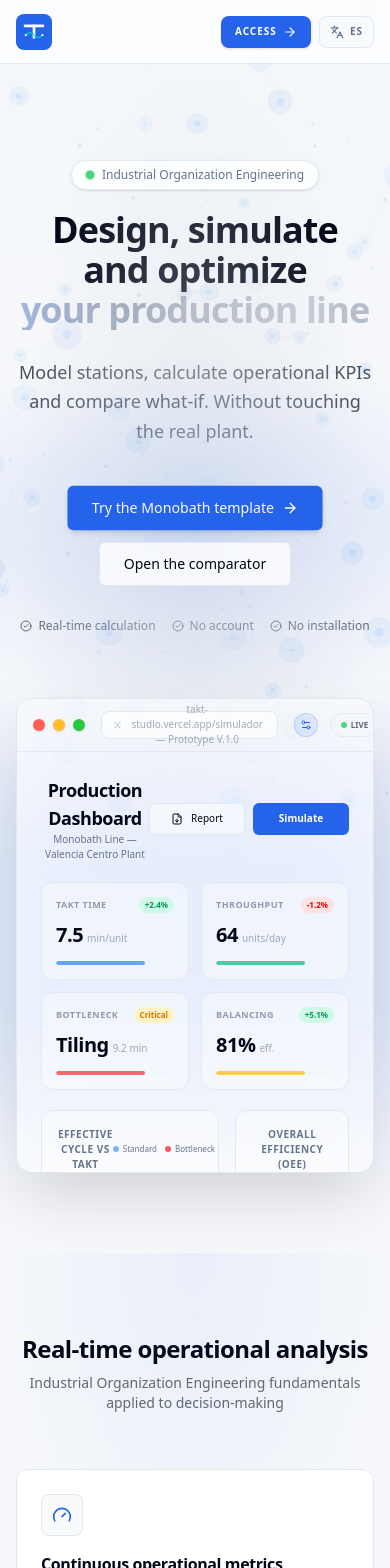
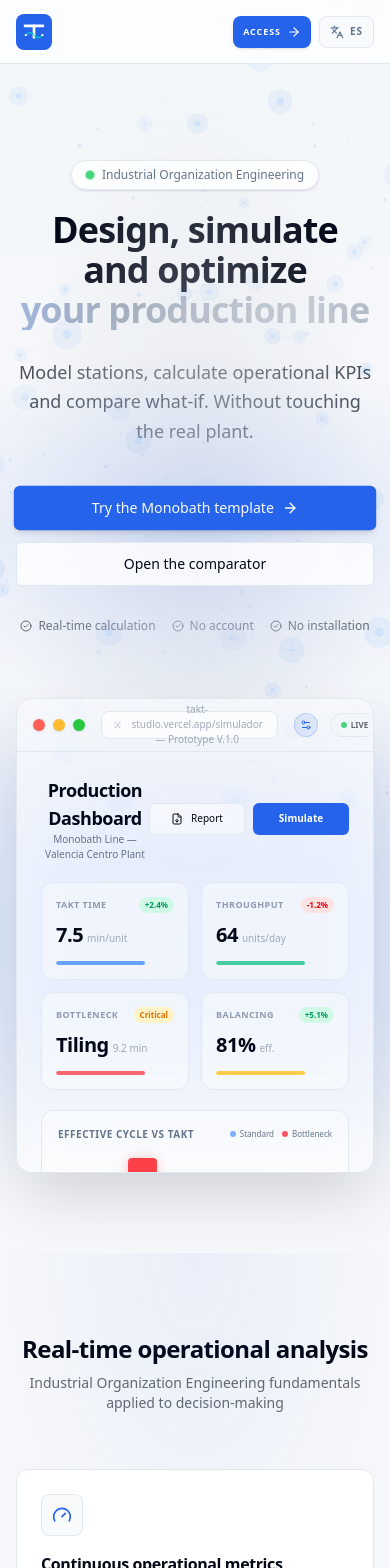
Before and after one commit to markusx5622/takt-studio, a Next.js app: page /en in a window 390 px wide. Shown: the top 1568 px of the page. Built offline with nearby package versions, Linux system fonts and the light colour scheme.

Commit message:
style(responsive): optimize multi-device layout, bottom nav clearance and breakpoint typography

```diff
--- a/app/[locale]/comparar/page.tsx
+++ b/app/[locale]/comparar/page.tsx
@@ -315,7 +315,7 @@ export default function CompararPage() {
     return (
       <div className="relative min-h-[calc(100vh-4rem)] bg-slate-50/50">
         <ConsultingBackground />
-        <div className="relative z-10 mx-auto max-w-6xl px-4 pt-2 pb-8">
+        <div className="relative z-10 mx-auto max-w-6xl px-4 pt-2 pb-24 md:pb-8">
           <div className="page-header-rule pb-4 mb-2">
             <h1 className="text-2xl font-bold tracking-tight">{t("title")}</h1>
             <p className="text-sm text-muted-foreground">{t("subtitleShort")}</p>
@@ -335,7 +335,7 @@ export default function CompararPage() {
     return (
       <div className="relative min-h-[calc(100vh-4rem)] bg-slate-50/50">
         <ConsultingBackground />
-        <div className="relative z-10 mx-auto max-w-6xl px-4 pt-2 pb-8">
+        <div className="relative z-10 mx-auto max-w-6xl px-4 pt-2 pb-24 md:pb-8">
           <div className="page-header-rule pb-4 mb-2">
             <h1 className="text-2xl font-bold tracking-tight">{t("title")}</h1>
             <p className="text-sm text-muted-foreground">{t("subtitleShort")}</p>
@@ -375,7 +375,7 @@ export default function CompararPage() {
   return (
     <div className="relative min-h-[calc(100vh-4rem)] bg-slate-50/50">
       <ConsultingBackground />
-      <div className="relative z-10 mx-auto max-w-6xl space-y-6 px-4 pt-2 pb-8">
+      <div className="relative z-10 mx-auto max-w-6xl space-y-6 px-4 pt-2 pb-24 md:pb-8">
         <div className="page-header-rule pb-4 mb-2">
           <h1 className="text-2xl font-bold tracking-tight">{t("title")}</h1>
           <p className="text-sm text-muted-foreground">
--- a/app/[locale]/historial/page.tsx
+++ b/app/[locale]/historial/page.tsx
@@ -248,7 +248,7 @@ export default function HistorialPage() {
   return (
     <div className="relative min-h-[calc(100vh-4rem)] bg-slate-50/50">
       <ConsultingBackground />
-      <div className="relative z-10 mx-auto max-w-5xl space-y-6 px-4 pt-2 pb-8">
+      <div className="relative z-10 mx-auto max-w-5xl space-y-6 px-4 pt-2 pb-24 md:pb-8">
         <div className="page-header-rule pb-4 mb-2">
           <h1 className="text-2xl font-bold tracking-tight">{t("title")}</h1>
           <p className="text-sm text-muted-foreground">
--- a/app/[locale]/importar-exportar/page.tsx
+++ b/app/[locale]/importar-exportar/page.tsx
@@ -226,7 +226,7 @@ export default function ImportExportPage() {
   return (
     <div className="relative min-h-[calc(100vh-4rem)] bg-slate-50/50">
       <ConsultingBackground />
-      <div className="relative z-10 mx-auto max-w-5xl space-y-6 px-4 pt-2 pb-8">
+      <div className="relative z-10 mx-auto max-w-5xl space-y-6 px-4 pt-2 pb-24 md:pb-8">
         <div className="page-header-rule pb-4 mb-2">
           <h1 className="text-2xl font-bold tracking-tight">{t("title")}</h1>
           <p className="text-sm text-muted-foreground">
--- a/app/[locale]/metodologia/page.tsx
+++ b/app/[locale]/metodologia/page.tsx
@@ -76,7 +76,7 @@ export default async function MetodologiaPage({
         </div>
       </section>
 
-      <div className="relative z-10 mx-auto w-full max-w-4xl space-y-8 px-4 pt-2 pb-20">
+      <div className="relative z-10 mx-auto w-full max-w-4xl space-y-8 px-4 pt-2 pb-24 md:pb-12">
         {/* ── Introducción ────────────────────────────────────────────────────── */}
         <Card>
           <CardHeader className="flex flex-row items-center gap-2 space-y-0 pb-3">
--- a/app/[locale]/simulador/page.tsx
+++ b/app/[locale]/simulador/page.tsx
@@ -25,7 +25,7 @@ export default async function SimuladorPage({
     <div className="relative min-h-[calc(100vh-4rem)] bg-slate-50/50">
       <ConsultingBackground />
       <SharedScenarioLoader />
-      <div className="relative z-10 mx-auto max-w-6xl space-y-6 px-4 pt-2 pb-8">
+      <div className="relative z-10 mx-auto max-w-6xl space-y-6 px-4 pt-2 pb-24 md:pb-8">
         <div className="page-header-rule pb-4 mb-2">
           <h1 className="text-2xl font-bold tracking-tight">{t("title")}</h1>
           <p className="text-sm text-muted-foreground">
--- a/components/Header.tsx
+++ b/components/Header.tsx
@@ -81,7 +81,7 @@ export default function Header() {
             <div className="ml-auto flex items-center gap-2">
               <Link
                 href="/simulador"
-                className="group flex h-8 items-center gap-1.5 justify-center rounded-lg bg-primary px-3.5 text-[10px] font-bold uppercase tracking-widest text-white shadow-sm transition-all hover:bg-primary/90 hover:shadow-md focus-visible:outline-none focus-visible:ring-2 focus-visible:ring-primary focus-visible:ring-offset-2"
+                className="group flex h-8 items-center gap-1.5 justify-center rounded-lg bg-primary px-2.5 sm:px-3.5 text-[9px] sm:text-[10px] font-bold uppercase tracking-widest text-white shadow-sm transition-all hover:bg-primary/90 hover:shadow-md focus-visible:outline-none focus-visible:ring-2 focus-visible:ring-primary focus-visible:ring-offset-2"
               >
                 {t("access")}
                 <ArrowRight className="h-3.5 w-3.5 text-white transition-transform group-hover:translate-x-0.5" />
--- a/components/MonteCarloPanel.tsx
+++ b/components/MonteCarloPanel.tsx
@@ -151,7 +151,7 @@ export default function MonteCarloPanel() {
               {meets ? t("confident") : t("atRisk")}
             </p>
           </div>
-          <div className="ml-auto flex flex-wrap gap-2">
+          <div className="sm:ml-auto flex flex-wrap gap-2">
             <Badge variant="secondary">
               {t("p5Badge", { value: result.throughput.p5.toFixed(0) })}
             </Badge>
--- a/components/landing/HeroSection.tsx
+++ b/components/landing/HeroSection.tsx
@@ -40,11 +40,11 @@ export default function HeroSection() {
     </p>
 
     {/* CTAs */}
-    <div className="mt-10 flex flex-wrap items-center justify-center gap-3">
+    <div className="mt-10 flex flex-col sm:flex-row items-center justify-center gap-3 w-full sm:w-auto">
       <Button
         asChild
         size="lg"
-        className="gap-2 px-6 shadow-md transition-all duration-200 hover:shadow-lg hover:-translate-y-0.5 animate-cta-pulse"
+        className="w-full sm:w-auto gap-2 px-6 shadow-md transition-all duration-200 hover:shadow-lg hover:-translate-y-0.5 animate-cta-pulse"
       >
         <Link href="/simulador">
           {t("ctaPrimary")}
@@ -55,7 +55,7 @@ export default function HeroSection() {
         asChild
         size="lg"
         variant="outline"
-        className="gap-2 px-6 bg-background/80 backdrop-blur-sm transition-all duration-200 hover:bg-background hover:border-primary hover:text-primary hover:shadow-md"
+        className="w-full sm:w-auto gap-2 px-6 bg-background/80 backdrop-blur-sm transition-all duration-200 hover:bg-background hover:border-primary hover:text-primary hover:shadow-md"
       >
         <Link href="/comparar">{t("ctaSecondary")}</Link>
       </Button>
--- a/components/landing/InterfaceMockup.tsx
+++ b/components/landing/InterfaceMockup.tsx
@@ -112,9 +112,9 @@ export default function InterfaceMockup() {
           </div>
 
           {/* Charts Area */}
-          <div className="grid grid-cols-5 gap-4 h-48">
+          <div className="grid grid-cols-1 sm:grid-cols-5 gap-4 sm:h-48">
             {/* Bar chart - Simulation */}
-            <div className="col-span-3 rounded-xl border bg-background/40 p-4 relative overflow-hidden">
+            <div className="sm:col-span-3 rounded-xl border bg-background/40 p-4 relative overflow-hidden">
               <div className="flex items-center justify-between mb-4">
                 <p className="text-[10px] font-bold uppercase tracking-wider text-muted-foreground">{t("chartTitle")}</p>
                 <div className="flex gap-2">
@@ -131,7 +131,7 @@ export default function InterfaceMockup() {
                       }`}
                       style={{ height: `${h}%` }}
                     />
-                    <span className="text-[7px] font-bold text-muted-foreground/60">{name}</span>
+                    <span className="text-[7px] font-bold text-muted-foreground/60 truncate max-w-full">{name}</span>
                   </div>
                 ))}
                 {/* Takt Line */}
@@ -142,7 +142,7 @@ export default function InterfaceMockup() {
             </div>
 
             {/* Performance Mini Card */}
-            <div className="col-span-2 rounded-xl border bg-background/40 p-4 flex flex-col justify-between">
+            <div className="sm:col-span-2 rounded-xl border bg-background/40 p-4 flex flex-col justify-between min-h-[140px]">
               <div>
                 <p className="text-[10px] font-bold uppercase tracking-wider text-muted-foreground mb-1">{t("oee")}</p>
                 <div className="flex items-baseline gap-2">
--- a/components/landing/LandingFooter.tsx
+++ b/components/landing/LandingFooter.tsx
@@ -87,7 +87,7 @@ export default function LandingFooter() {
         </div>
 
         {/* 4-Column Navigation Grid */}
-        <div className="grid grid-cols-2 gap-8 md:grid-cols-4 lg:gap-12">
+        <div className="grid grid-cols-1 gap-8 sm:grid-cols-2 md:grid-cols-4 lg:gap-12">
           {/* Column 1: Producto */}
           <div className="space-y-4">
             <h4 className="text-xs font-bold uppercase tracking-wider text-foreground/90">{t("colProduct")}</h4>
```
